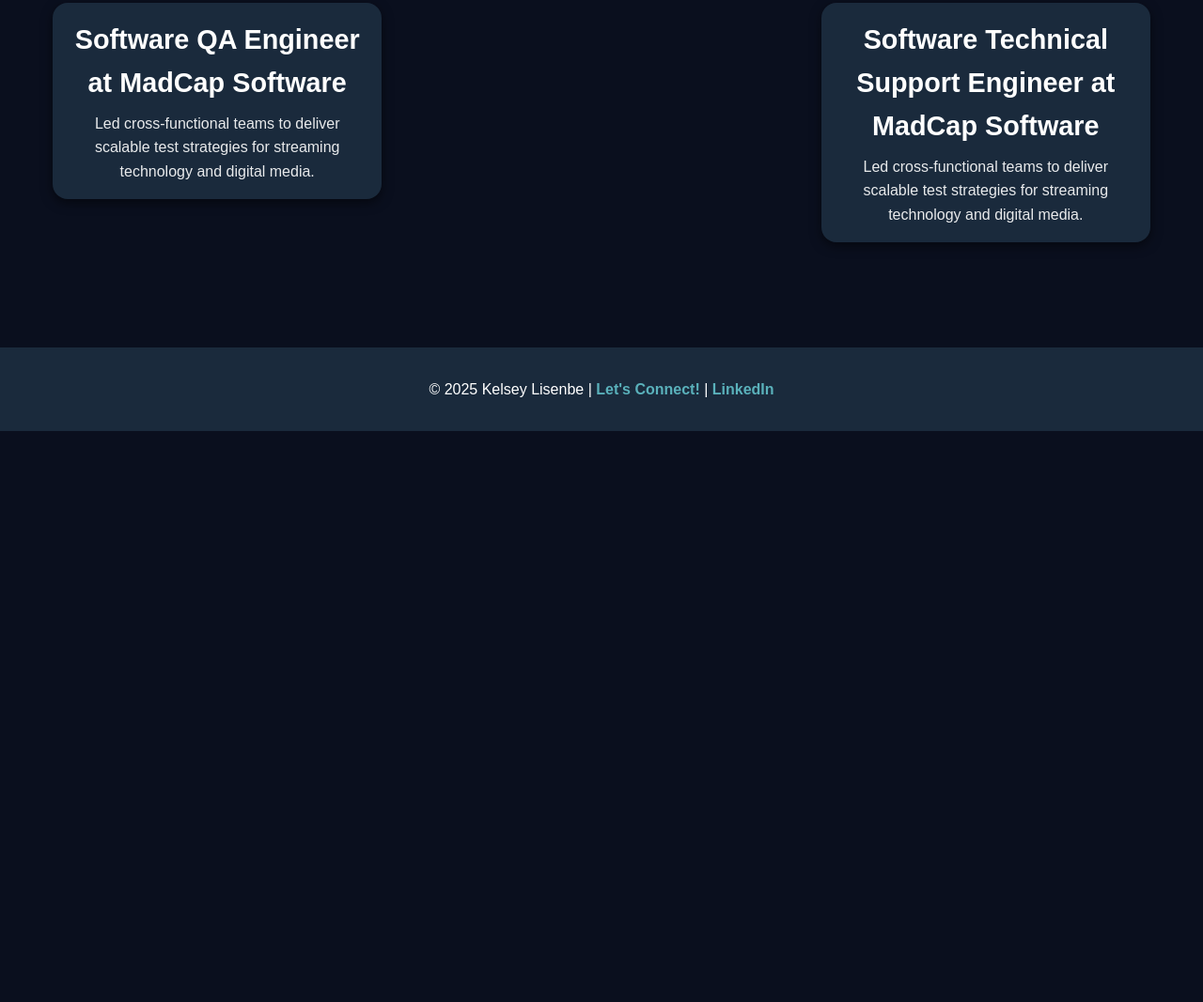
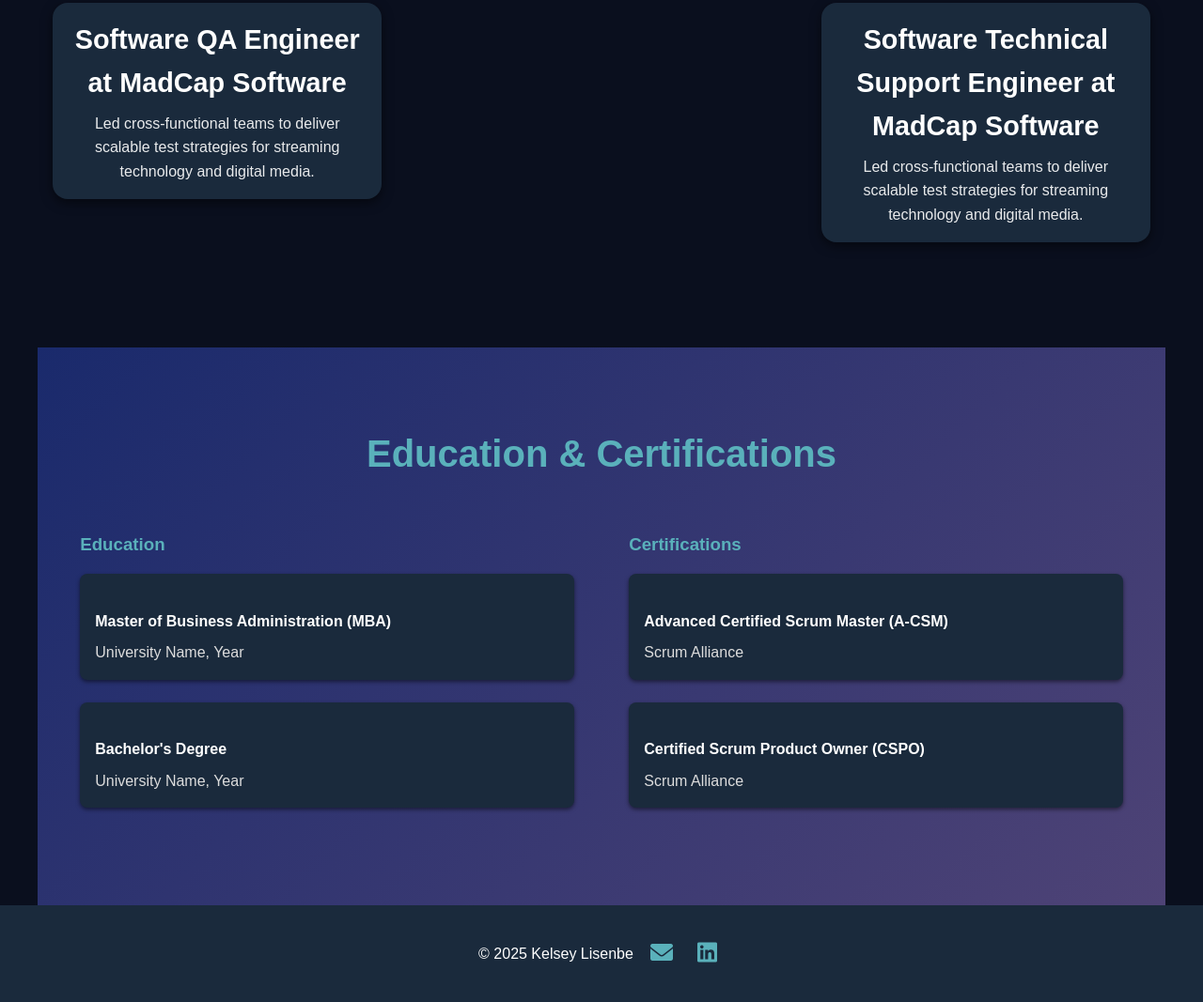
Before and after one commit to klbrynn/klbrynn.github.io, a plain HTML site: page index.html in a window 1280 px wide. Shown: the part 2318-3385 px from the top of the page at 94% size. Before the commit the page ends 2777 px from the top, so only its background shows below. Drawn offline with Linux system fonts and the light colour scheme.

Commit message:
sections and favicons

```diff
--- a/css/styles.css
+++ b/css/styles.css
@@ -301,3 +301,81 @@
 footer a:hover {
   color: #4A98A2; /* Slightly darker on hover */
 }
+
+
+#education-certifications {
+  background: linear-gradient(135deg, #1A2A6C, #4E4376); /* matching header gradient */
+  padding: 3rem 1rem;
+  color: white; /* matching header text color */
+}
+
+#education-certifications h2 {
+  text-align: center;
+  margin-bottom: 2rem;
+  color: #5AB1BB;
+  font-weight: 700;
+}
+
+.education-certifications-container {
+  display: flex;
+  justify-content: space-around;
+  flex-wrap: wrap;
+  max-width: 1200px;
+  margin: 0 auto;
+}
+
+.education, .certification-list {
+  width: 45%;
+  margin-bottom: 2rem;
+}
+
+.education h3, .certification-list h3 {
+  font-weight: 600;
+  margin-bottom: 1rem;
+  color: #5AB1BB;
+}
+
+.item {
+  margin-bottom: 1.5rem;
+  padding: 1rem;
+  background-color: #1A2A3C; /* matching timeline item background */
+  border-radius: 8px;
+  box-shadow: 0 2px 4px rgba(0, 0, 0, 0.5);
+}
+
+.item h4 {
+  margin-bottom: 0.5rem;
+  font-weight: 600;
+  color: white;
+}
+
+.item p {
+  margin: 0;
+  color: #ddd;
+}
+
+/* Responsive Design */
+@media (max-width: 768px) {
+  .education, .certification-list {
+      width: 100%;
+  }
+}
+
+footer a {
+  color: #5AB1BB;
+  text-decoration: none;
+  font-size: 1.5rem; /* Adjust icon size */
+  margin: 0 0.5rem; /* Add spacing between icons */
+  transition: color 0.3s ease;
+}
+
+footer a:hover {
+  color: #4A98A2;
+}
+
+footer p {
+  display: flex; /*Use flexbox to align items*/
+  justify-content: center; /*center the icons*/
+  align-items: center; /*center the icons*/
+  gap: 10px; /* add space between text and icons */
+}
--- a/index.html
+++ b/index.html
@@ -7,6 +7,7 @@
   <link rel="stylesheet" href="css/styles.css">
   <link rel="preconnect" href="https://fonts.googleapis.com">
   <link rel="apple-touch-icon" sizes="180x180" href="apple-touch-icon.png">
+  <link rel="stylesheet" href="https://cdnjs.cloudflare.com/ajax/libs/font-awesome/6.0.0/css/all.min.css" integrity="sha512-9usAa10IRO0HhonpyAIVpjrylPvoDwiPUiKdWk5t3PyolY1cOd4DSE0Ga+ri4AuTroPR5aQvXU9xC6qOPnzFeg==" crossorigin="anonymous" referrerpolicy="no-referrer" />
 <link rel="icon" type="image/png" sizes="32x32" href="favicon-32x32.png">
 <link rel="icon" type="image/png" sizes="16x16" href="favicon-16x16.png">
 <link rel="manifest" href="site.webmanifest">
@@ -172,8 +173,45 @@
     </div>
   </section>
 
-  <footer>
-    <p>&copy; 2025 Kelsey Lisenbe | <a href="mailto:klbrynn@gmail.com">Let's Connect!</a> | <a href="https://www.linkedin.com/in/kelseylisenbe">LinkedIn</a></p>
+  <section id="education-certifications" class="section">
+    <h2>Education & Certifications</h2>
+    <div class="education-certifications-container">
+        <div class="education">
+            <h3>Education</h3>
+            <div class="item">
+                <h4>Master of Business Administration (MBA)</h4>
+                <p>University Name, Year</p>
+            </div>
+            <div class="item">
+                <h4>Bachelor's Degree</h4>
+                <p>University Name, Year</p>
+            </div>
+            </div>
+        <div class="certification-list">
+            <h3>Certifications</h3>
+            <div class="item">
+                <h4>Advanced Certified Scrum Master (A-CSM)</h4>
+                <p>Scrum Alliance</p>
+            </div>
+            <div class="item">
+                <h4>Certified Scrum Product Owner (CSPO)</h4>
+                <p>Scrum Alliance</p>
+            </div>
+            </div>
+    </div>
+</section>
+
+<footer>
+  <p>&copy; 2025 Kelsey Lisenbe
+      <a href="mailto:klbrynn@gmail.com" title="Email Me">
+          <i class="fas fa-envelope"></i>
+      </a>
+      <a href="https://www.linkedin.com/in/kelseylisenbe" title="LinkedIn">
+          <i class="fab fa-linkedin"></i>
+      </a>
+  </p>
 </footer>
+
+
 </body>
 </html>
```
